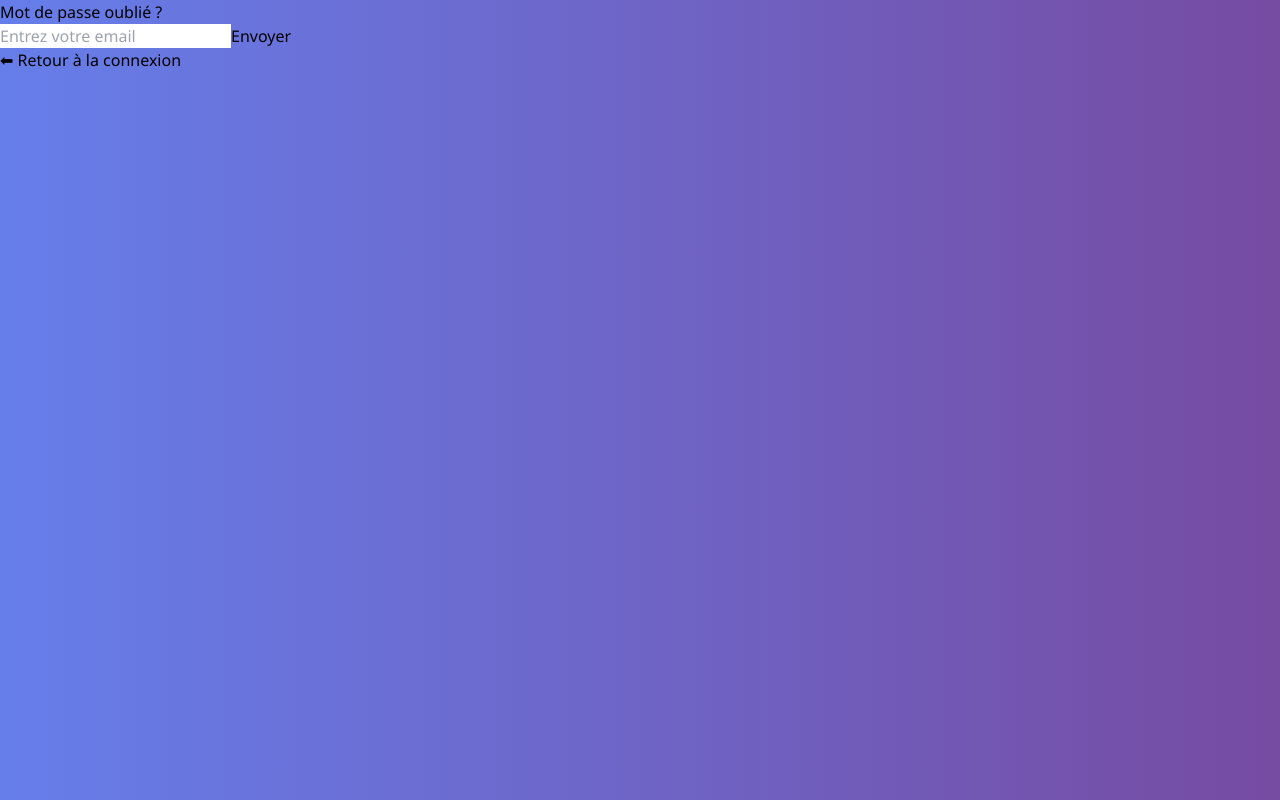
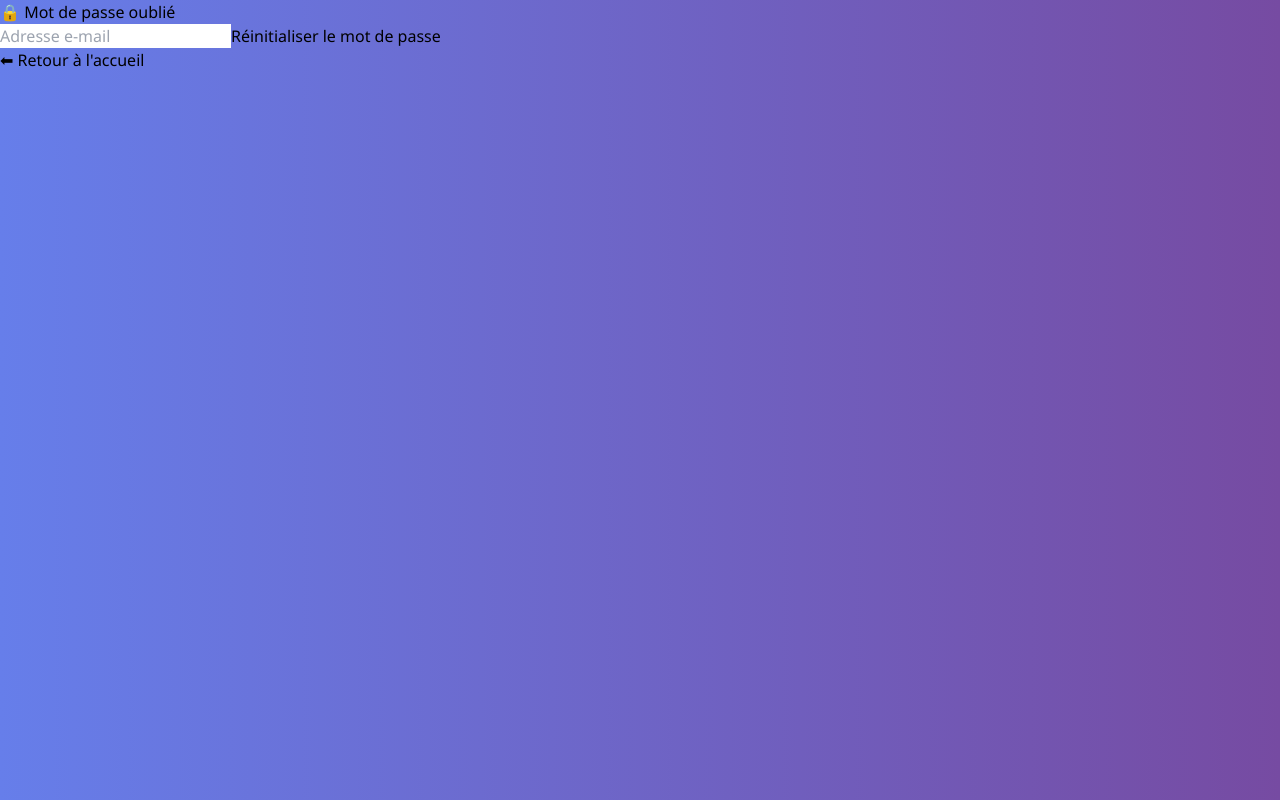
Before and after one commit to OneOffsas/OneOFFClaim, a React (Vite) app: page /forgot-password in a window 1280 px wide. Built offline with nearby package versions, Linux system fonts and the light colour scheme.

Commit message:
Update ForgotPassword.jsx

```diff
--- a/src/pages/ForgotPassword.jsx
+++ b/src/pages/ForgotPassword.jsx
@@ -1,44 +1,46 @@
-// src/pages/ForgotPassword.jsx
 import React, { useState } from 'react';
+import './ForgotPassword.css';
 import { sendPasswordResetEmail } from 'firebase/auth';
 import { auth } from '../firebaseConfig';
-import './ForgotPassword.css';
 import { useNavigate } from 'react-router-dom';
 
-const ForgotPassword = () => {
+function ForgotPassword() {
   const [email, setEmail] = useState('');
-  const [message, setMessage] = useState('');
+  const [status, setStatus] = useState('');
   const navigate = useNavigate();
 
   const handleReset = async (e) => {
     e.preventDefault();
+    setStatus('Envoi en cours...');
+
     try {
       await sendPasswordResetEmail(auth, email);
-      setMessage('📬 Un email de réinitialisation a été envoyé.');
-    } catch (err) {
-      setMessage('❌ Erreur : ' + err.message);
+      setStatus('✅ Email envoyé avec succès !');
+    } catch (error) {
+      console.error(error.message);
+      setStatus("❌ Erreur : " + error.message);
     }
   };
 
   return (
     <div className="forgot-container">
       <div className="forgot-box">
-        <h2>Mot de passe oublié ?</h2>
-        {message && <p className="message">{message}</p>}
+        <h2>🔒 Mot de passe oublié</h2>
         <form onSubmit={handleReset}>
           <input
             type="email"
-            placeholder="Entrez votre email"
+            placeholder="Adresse e-mail"
             value={email}
             onChange={(e) => setEmail(e.target.value)}
             required
           />
-          <button type="submit">Envoyer</button>
+          <button type="submit">Réinitialiser le mot de passe</button>
+          <p className="status-message">{status}</p>
         </form>
-        <p><span onClick={() => navigate('/login')}>⬅ Retour à la connexion</span></p>
+        <button className="back-btn" onClick={() => navigate('/')}>⬅ Retour à l'accueil</button>
       </div>
     </div>
   );
-};
+}
 
 export default ForgotPassword;
```
